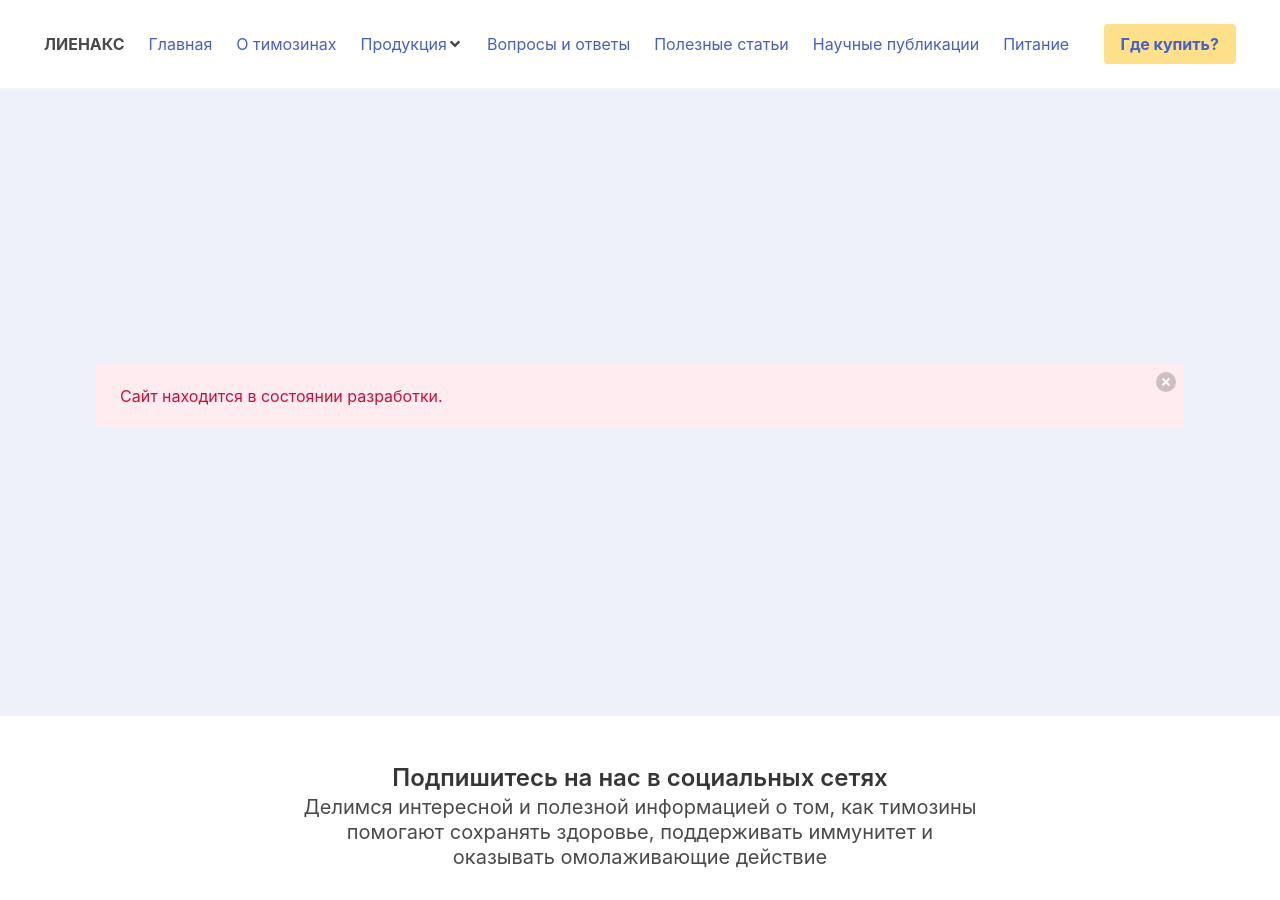
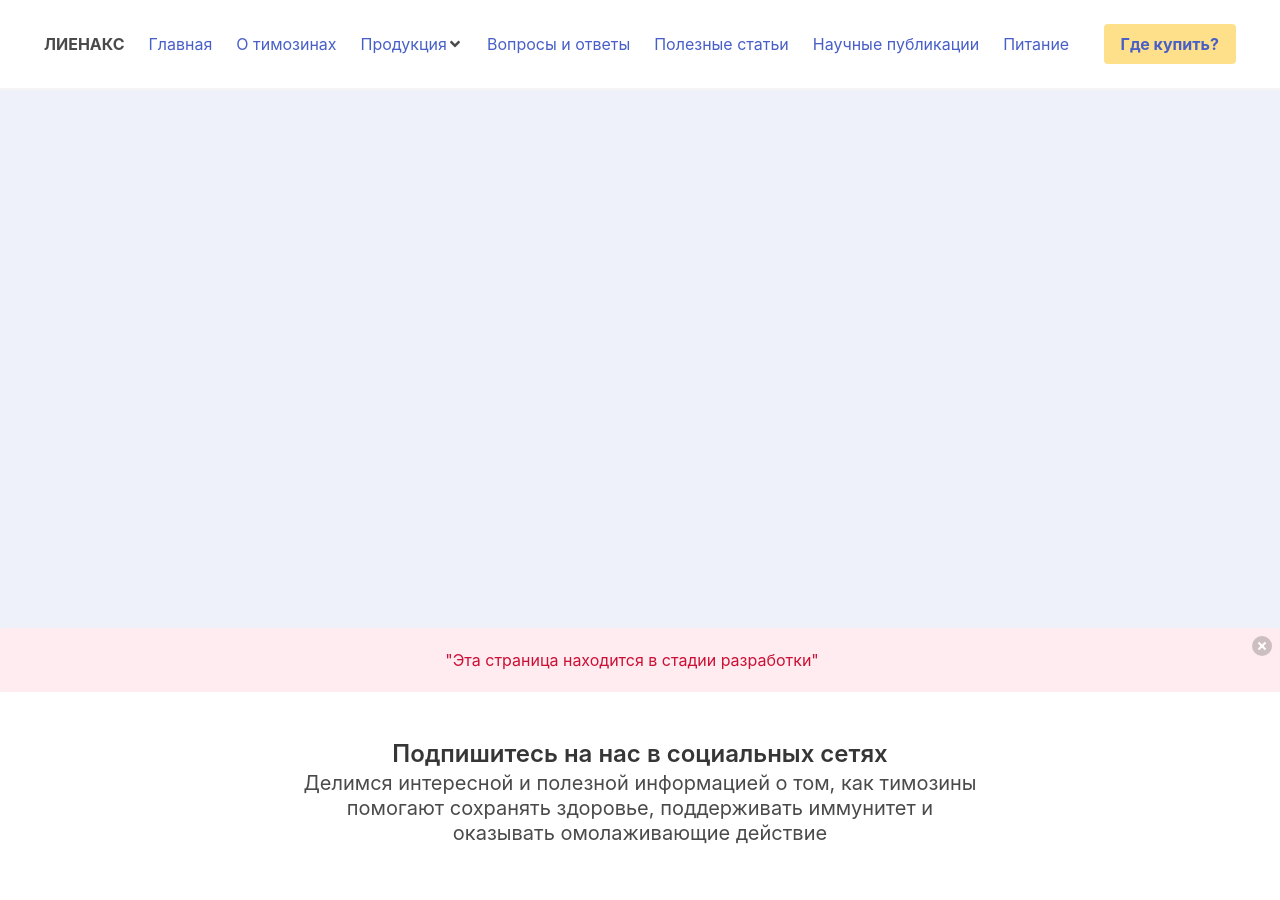
Before and after one commit to w3craft/lienax, a Jekyll site: the page built from _pages/index.html, in a window 1280 px wide and 900 px high. Built offline with Jekyll 4.4.1, drawn with Linux system fonts in a browser that asks for light colours; nearby versions of some CDN libraries.

Commit message:
modified:   _layouts/base.html

```diff
--- a/_layouts/base.html
+++ b/_layouts/base.html
@@ -2,15 +2,14 @@
 layout: default
 ---
 <section class="hero has-background-link-light is-large">
-	<div class="hero-body">
-		<div class="content is-large">
+	<div class="hero-head"></div>
+	<div class="hero-body"></div>
+	<div class="hero-foot">
+		<div class="notification has-text-centered is-danger is-light">
+			<button class="delete"></button>
+			"Эта страница находится в стадии разработки"
 		</div>
-		<div class="hero-foot">
-			<div class="notification is-danger is-light">
-				<button class="delete"></button>
-				Сайт находится в состоянии разработки.
-			</div>
-		</div>
+	</div>
 </section>
 
 {{ content }}
```
